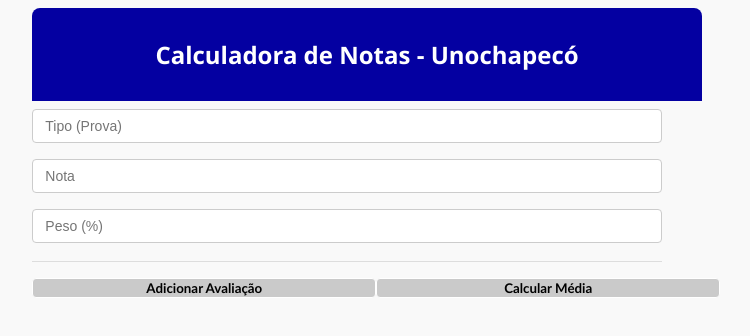
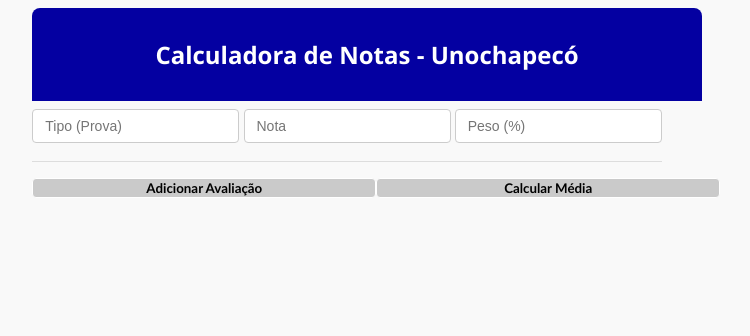
Before and after one commit to gabrekorb/gabrekorb.github.io, a PHP site: page / in a window 1280 px wide. Shown: the top 336 px of the page, without its empty margins (293-1043 px from the left). Run offline with PHP 8.4, Linux system fonts and the light colour scheme.

Commit message:
Update style.css

```diff
--- a/style.css
+++ b/style.css
@@ -13,7 +13,7 @@ body {
     padding: 8px 12px;
     border: 1px solid #ccc;
     border-radius: 4px;
-    width: 100%;
+    width: 109,3%;
     box-sizing: border-box;
     font-size: 14px;
   }
```
